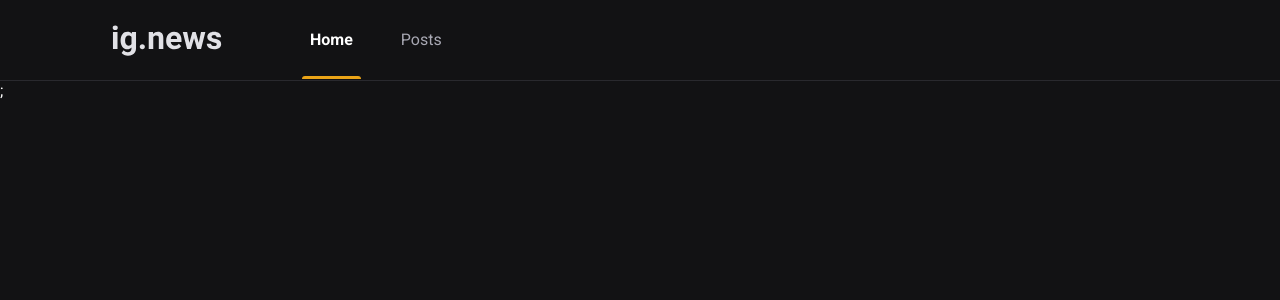
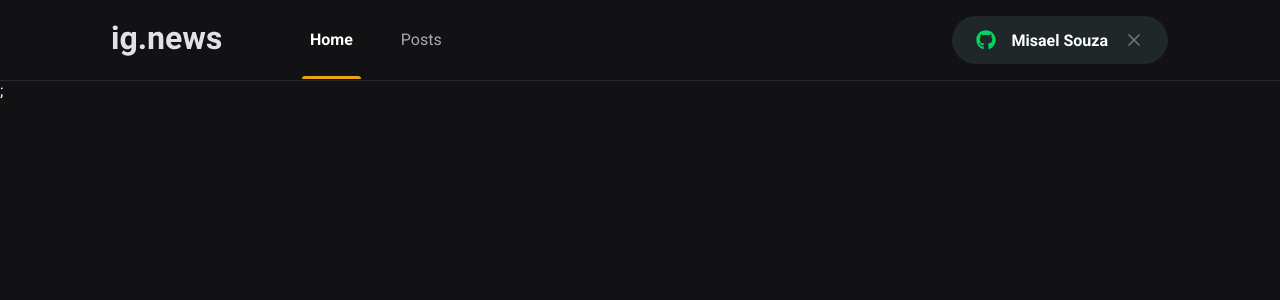
Before and after one commit to misael28/ignews, a Next.js app: page / in a window 1280 px wide. Shown: the top 300 px of the page. Built offline with nearby package versions, Linux system fonts and the light colour scheme.

Commit message:
feat: create github button login and style

```diff
--- a/package.json
+++ b/package.json
@@ -12,6 +12,7 @@
     "next": "11.1.2",
     "react": "17.0.2",
     "react-dom": "17.0.2",
+    "react-icons": "^4.2.0",
     "sass": "^1.41.0"
   },
   "devDependencies": {
--- a/src/components/Header/index.tsx
+++ b/src/components/Header/index.tsx
@@ -1,5 +1,5 @@
 import styles from "./styles.module.scss";
-
+import { SignInButton } from "../SigninButton";
 export function Header() {
   return (
     <header className={styles.headerContainer}>
@@ -9,6 +9,7 @@
           <a className={styles.active}>Home</a>
           <a>Posts</a>
         </nav>
+		<SignInButton />
       </div>
     </header>
   );
--- a/src/components/Header/styles.module.scss
+++ b/src/components/Header/styles.module.scss
@@ -49,4 +49,8 @@
       }
     }
   }
+
+  button {
+    margin-left: auto;
+  }
 }
--- /dev/null
+++ b/src/components/SigninButton/index.tsx
@@ -0,0 +1,19 @@
+import { FaGithub } from "react-icons/fa";
+import { FiX } from "react-icons/fi";
+import styles from "./styles.module.scss";
+
+export function SignInButton() {
+  const isUserLoggedIn = true;
+  return isUserLoggedIn ? (
+    <button type="button" className={styles.signInButton}>
+      <FaGithub color="#04d361" />
+      Misael Souza
+      <FiX color="#737380" className={styles.closeIcon	} />
+    </button>
+  ) : (
+    <button type="button" className={styles.signInButton}>
+      <FaGithub color="#eba417" />
+      Sign in with Github
+    </button>
+  );
+}
--- /dev/null
+++ b/src/components/SigninButton/styles.module.scss
@@ -0,0 +1,31 @@
+.signInButton {
+  height: 3rem;
+  border-radius: 3rem;
+  background: var(--gray-850);
+  border: 0;
+  padding: 0 1.5rem;
+
+  display: flex;
+  align-items: center;
+  justify-content: center;
+
+  color: var(--white);
+  font-weight: bold;
+  svg {
+    width: 20px;
+    height: 20px;
+  }
+
+  svg:first-child {
+    margin-right: 1rem;
+  }
+
+  transition: filter 0.2s;
+  &:hover {
+    filter: brightness(0.8);
+  }
+
+  svg.closeIcon {
+    margin-left: 1rem;
+  }
+}
--- a/src/styles/global.scss
+++ b/src/styles/global.scss
@@ -9,6 +9,7 @@
   --gray-100: #e1e1e6;
   --gray-300: #a8a8b3;
   --gray-800: #29292e;
+  --gray-850: #1f2729;
   --gray-900: #121214;
 
   --cyan-500: #61dafb;
```
Also changed, not shown: 1 other file (tests, documents, lock files or other folders).
